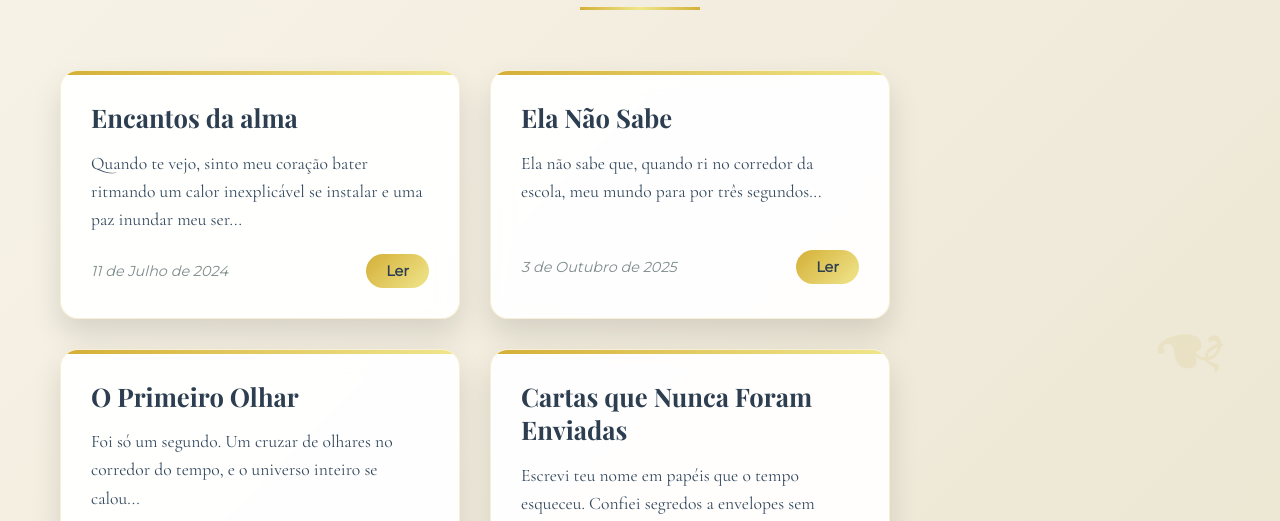
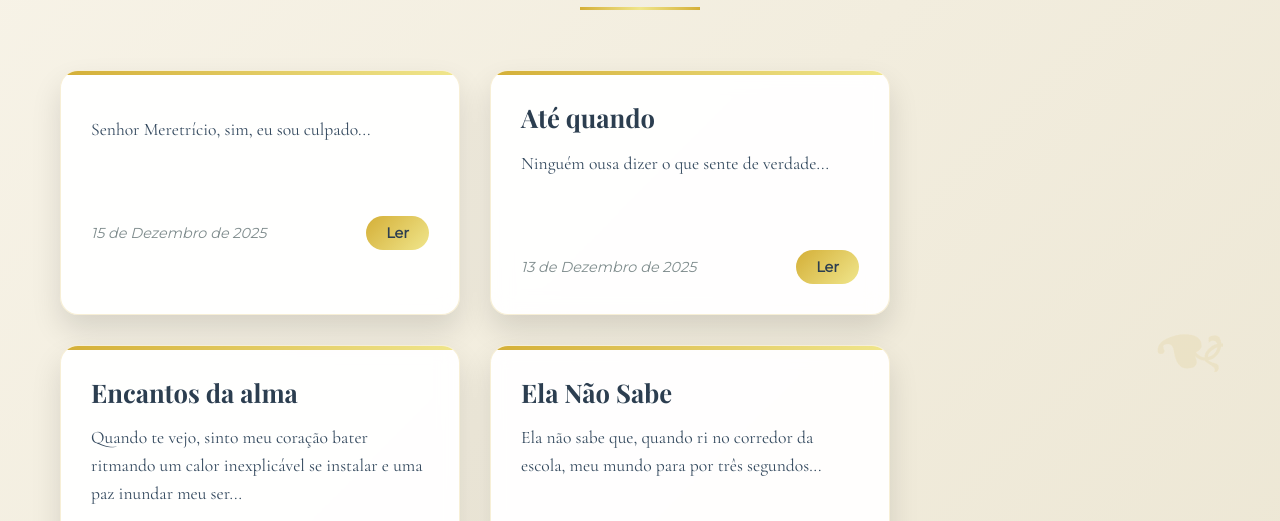
Before and after one commit to EdilsonJS2006/Minha-Cole-o-de-Poemas, a plain HTML site: page index.html in a window 1280 px wide. Shown: the part 278-799 px from the top of the page. Drawn offline with nearby package versions, Linux system fonts and the light colour scheme.

Commit message:
Update index.html

```diff
--- a/index.html
+++ b/index.html
@@ -96,7 +96,22 @@
         <div class="main-content">
             <div class="poems-section">
                 <div class="poems-grid">
-
+                    <div class="poem-card">
+                        <h3 class="poem-title"></h3>
+                        <p class="poem-excerpt">Senhor Meretrício, sim, eu sou culpado...</p>
+                        <div class="poem-meta">
+                            <span class="poem-date">15 de Dezembro de 2025</span>
+                            <a href="assent/poemas/culpa-confessada.html" class="read-btn">Ler</a>
+                        </div>
+                    </div>
+                     <div class="poem-card">
+                        <h3 class="poem-title">Até quando</h3>
+                        <p class="poem-excerpt">Ninguém ousa dizer o que sente de verdade...</p>
+                        <div class="poem-meta">
+                            <span class="poem-date">13 de Dezembro de 2025</span>
+                            <a href="assent/poemas/Ate-quando.html" class="read-btn">Ler</a>
+                        </div>
+                    </div>
                     <!-- Poema 2: Encantos da alma -->
                     <div class="poem-card">
                         <h3 class="poem-title">Encantos da alma</h3>
```
